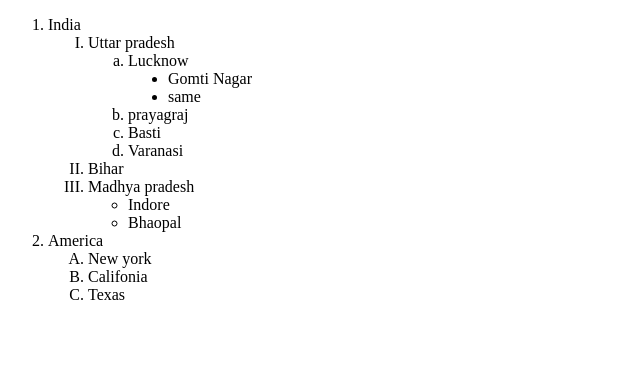
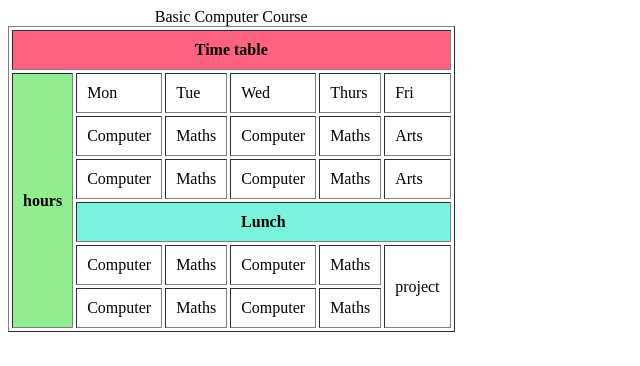
Before and after one commit to Saifmanihar/Homework, a plain HTML site: page index.htm in a window 1280 px wide. Shown: the whole page, without its empty margins (0-640 px from the left). Drawn offline with Linux system fonts and the light colour scheme.

Commit message:
index.htm

```diff
--- a/index.htm
+++ b/index.htm
@@ -11,42 +11,54 @@
 </style>
 
 <body>
-    <ol type="1">
-        <li>India
-            <ol type="I">
-                <li>Uttar pradesh
-                    <ol type="a">
-                        <li>
-                            Lucknow
-                            <ol style="list-style-type: disc;">
-                                <li>Gomti Nagar</li>
-                                    <li>same</li>
-                            </ol>
-                        </li>
-                        <li>prayagraj</li>
-                        <li>Basti</li>
-                        <li>Varanasi</li>
-                    </ol>
 
-                    <li>Bihar</li>
-                    <li>Madhya pradesh</li>
-                    <ul style="list-style-type: circle;">
-                        <li>Indore</li>
-                        <li>Bhaopal</li>
-                    </ul>
-                </li>
-            </ol>
-        </li>
-        <li>America
-            <ol type="A">
-                <li>New york</li>
-                <li>Califonia</li>
-                <li>Texas</li>
-            </ol>
-        </li>
-    </ol>
+    <table border="1" cellpadding="10" cellspacing="3">
+        <caption>Basic Computer Course</caption>
+        <tr>
+            <th colspan="6" style="background-color: rgb(255, 97, 129);">Time table</th>
+        </tr>
+        <tr>
+            <th rowspan="7" style="background-color: lightgreen;">hours</th>
+            <td>Mon</td>
+            <td>Tue </td>
+            <td>Wed</td>
+            <td>Thurs</td>
+            <td>Fri</td>
+        </tr>
+        <tr>
+            <td>Computer</td>
+            <td>Maths </td>
+            <td>Computer</td>
+            <td>Maths</td>
+            <td>Arts</td>
+        </tr>
 
+        <tr>
+            <td>Computer</td>
+            <td>Maths </td>
+            <td>Computer</td>
+            <td>Maths</td>
+            <td>Arts</td>
+        </tr>
 
+        <tr>
+            <th colspan="6" style="background-color: rgb(121, 242, 222);">Lunch</th>
+        </tr>
+        <tr>
+            <td>Computer</td>
+            <td>Maths </td>
+            <td>Computer</td>
+            <td>Maths</td>
+            <td rowspan="2">project</td>
+        </tr>
+        <tr>
+            <td>Computer</td>
+            <td>Maths </td>
+            <td>Computer</td>
+            <td>Maths</td>
+        </tr>
+
+    </table>
 </body>
 
 </html>
```
